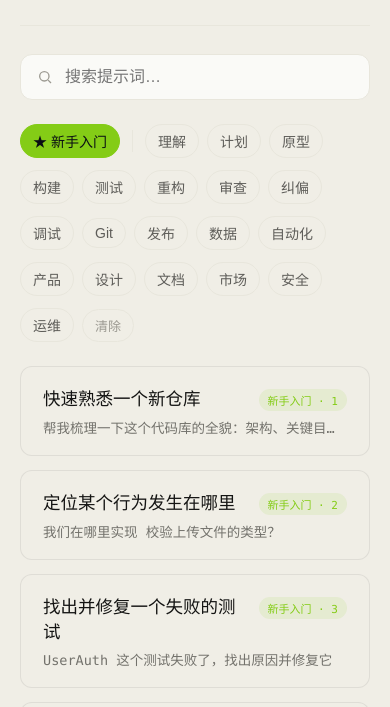
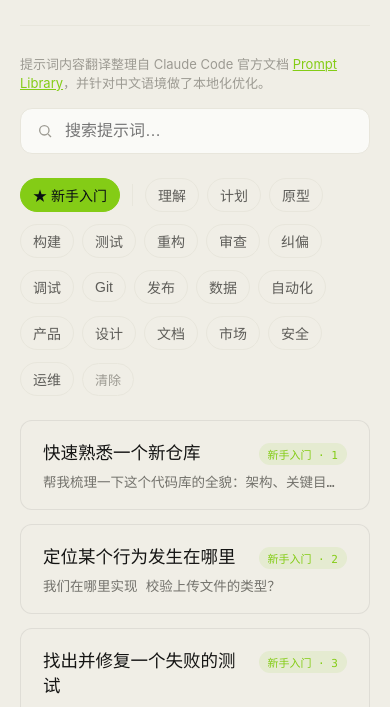
Before and after one commit to xiaoming728/claude-code-prompt, a website built with Vite: page index.html in a window 390 px wide. Shown: the part 137-844 px from the top of the page. Built offline with nearby package versions, Linux system fonts and the light colour scheme.

Commit message:
style: fix barely-visible hover backgrounds in light theme
--ccpw-surface (#fafaf7) and --ccpw-bg (#f0eee6) are nearly identical
in light theme, so every hover that swapped to var(--ccpw-surface)
was almost invisible there (it only worked in dark theme, where the
two tokens are further apart). Switched all of them to
var(--ccpw-accent-bg) instead — a green-tinted overlay that reads
clearly against both a near-white and a near-black base, since it's
a color shift rather than a lightness shift. Covers the theme toggle,
tag-bar buttons, sidebar-nav items, the mobile hamburger toggle, the
footer reset-all button, and adds a matching background tint to the
search box's existing border-only hover.

Also adds a source-attribution line above the search box crediting
the official Claude Code Prompt Library docs the content was
translated from.

```diff
--- a/src/components/ccpw-app.ts
+++ b/src/components/ccpw-app.ts
@@ -44,6 +44,7 @@ class CCPWApp extends HTMLElement {
         <div class="ccpw-body">
           <ccpw-sidebar-nav></ccpw-sidebar-nav>
           <div class="ccpw-content">
+            <p class="ccpw-source-note">提示词内容翻译整理自 Claude Code 官方文档 <a href="https://code.claude.com/docs/en/prompt-library" target="_blank" rel="noopener noreferrer">Prompt Library</a>，并针对中文语境做了本地化优化。</p>
             <ccpw-search></ccpw-search>
             <ccpw-tag-bar></ccpw-tag-bar>
             <main>
--- a/src/components/ccpw-search.ts
+++ b/src/components/ccpw-search.ts
@@ -15,7 +15,7 @@ class CCPWSearch extends HTMLElement {
           border-radius: 12px; background: var(--ccpw-surface);
           transition: border-color 200ms;
         }
-        .wrap:hover { border-color: var(--ccpw-accent); }
+        .wrap:hover { border-color: var(--ccpw-accent); background: var(--ccpw-accent-bg); }
         .wrap:focus-within { border-color: var(--ccpw-accent); box-shadow: 0 0 0 3px var(--ccpw-accent-bg); }
         input { flex: 1; border: none; outline: none; background: transparent; color: var(--ccpw-text); font-size: 16px; }
         svg { flex-shrink: 0; color: var(--ccpw-text-4); }
--- a/src/components/ccpw-sidebar-nav.ts
+++ b/src/components/ccpw-sidebar-nav.ts
@@ -24,7 +24,7 @@ class CCPWSidebarNav extends HTMLElement {
           transition: background-color 150ms, color 150ms;
           background: none; border: none; cursor: pointer; font-family: inherit;
         }
-        button:hover { background: var(--ccpw-surface); }
+        button:hover { background: var(--ccpw-accent-bg); }
         button.active {
           background: var(--ccpw-accent-bg);
           color: var(--ccpw-accent);
--- a/src/components/ccpw-tag-bar.ts
+++ b/src/components/ccpw-tag-bar.ts
@@ -18,7 +18,7 @@ class CCPWTagBar extends HTMLElement {
           color: var(--ccpw-text-2); font-size: 14px;
           transition: all 200ms;
         }
-        button:hover { background: var(--ccpw-surface); border-color: var(--ccpw-accent); }
+        button:hover { background: var(--ccpw-accent-bg); border-color: var(--ccpw-accent); }
         button.on { background: var(--ccpw-accent); border-color: var(--ccpw-accent); color: #0a0e14; font-weight: 500; }
         button.on:hover { filter: brightness(1.08); }
         button.start { color: var(--ccpw-accent); }
--- a/src/components/ccpw-theme-toggle.ts
+++ b/src/components/ccpw-theme-toggle.ts
@@ -19,7 +19,7 @@ class CCPWThemeToggle extends HTMLElement {
           color: var(--ccpw-text); font-family: var(--ccpw-mono);
           font-size: 14px; transition: all 200ms;
         }
-        button:hover { background: var(--ccpw-surface); border-color: var(--ccpw-accent); }
+        button:hover { background: var(--ccpw-accent-bg); border-color: var(--ccpw-accent); }
       </style>
       <button type="button" aria-label="切换主题"></button>
     `;
--- a/src/styles/layout.css
+++ b/src/styles/layout.css
@@ -40,7 +40,7 @@
 }
 
 .ccpw-sidebar-toggle:hover {
-  background: var(--ccpw-surface);
+  background: var(--ccpw-accent-bg);
   border-color: var(--ccpw-accent);
 }
 
@@ -55,6 +55,20 @@
   display: flex;
   flex-direction: column;
   gap: 24px;
+}
+
+.ccpw-source-note {
+  font-size: 13px;
+  color: var(--ccpw-text-4);
+  margin-bottom: -8px;
+}
+
+.ccpw-source-note a {
+  color: var(--ccpw-accent);
+}
+
+.ccpw-source-note a:hover {
+  text-decoration: underline;
 }
 
 .ccpw-content[hidden] {
@@ -93,7 +107,7 @@
 }
 
 .ccpw-footer button:hover {
-  background: var(--ccpw-surface);
+  background: var(--ccpw-accent-bg);
   border-color: var(--ccpw-accent);
 }
 
```
